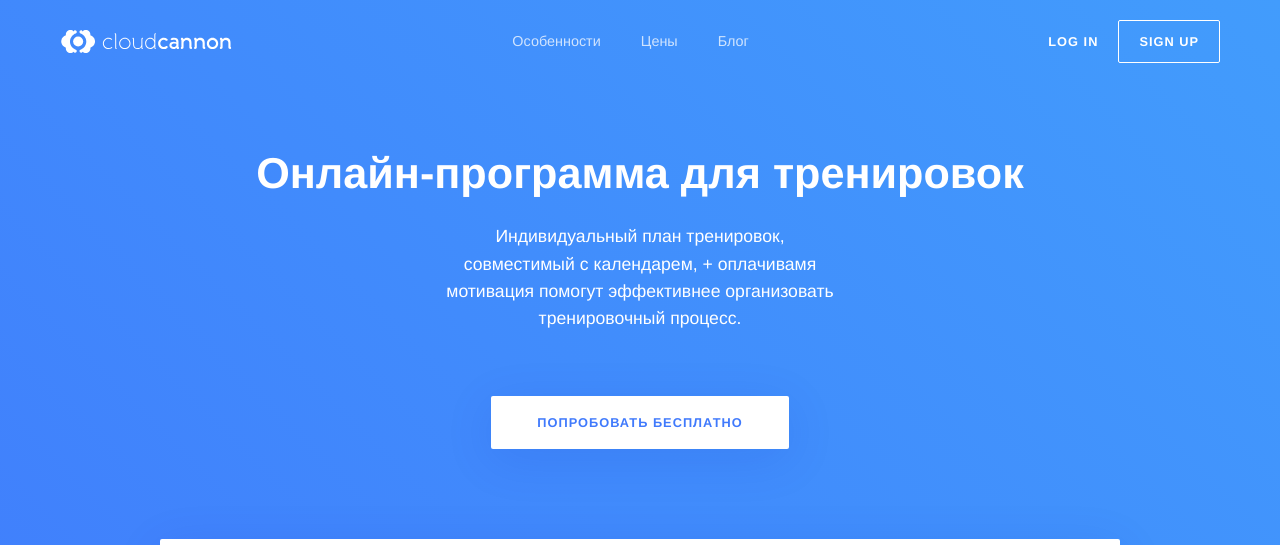
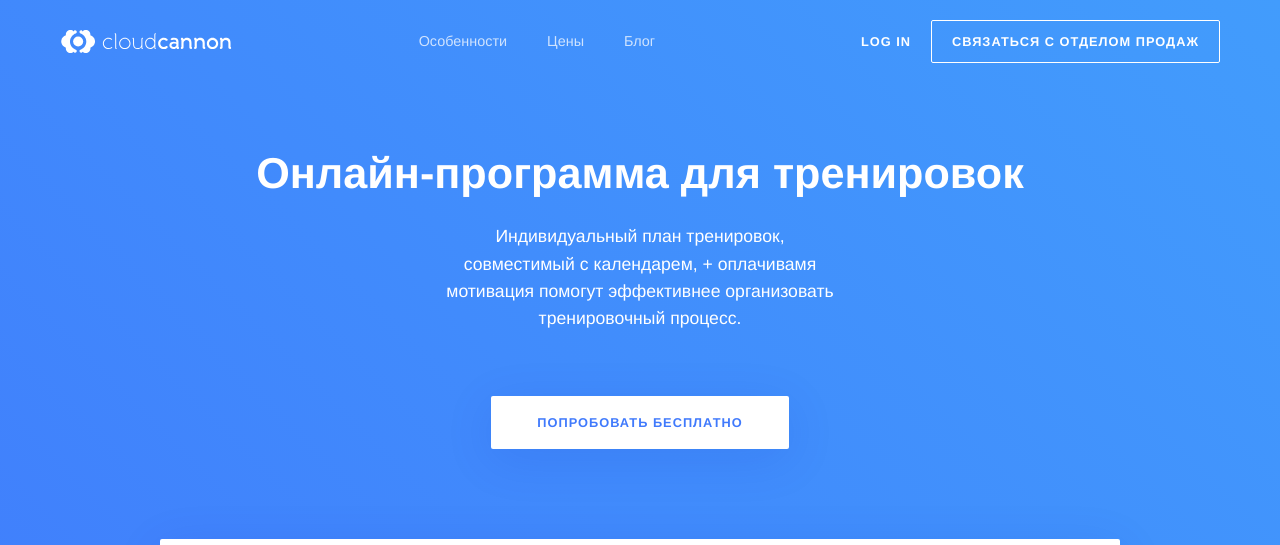
Before and after one commit to RakhimyanTim/adroholic.github.io, a Jekyll site: the page built from pages/index.html, in a window 1280 px wide and 900 px high, cut to the strip 0-545 px from the top of the window. Built offline with Jekyll 4.4.1, drawn with Linux system fonts in a browser that asks for light colours; some web fonts are replaced.

Commit message:
Update right.html

```diff
--- a/_includes/navigation/right.html
+++ b/_includes/navigation/right.html
@@ -1,4 +1,4 @@
 <nav class="right">
 	<a href="https://app.cloudcannon.com/" target="_blank">Log In</a>
-	<a href="https://app.cloudcannon.com/users/sign_up" target="_blank" class="button keep-text-size {% if page.header_class == 'plain' or layout.header_class == 'plain' %}light{% else %}dark{% endif %}">Sign Up</a>
+	<a href="callto:8996402590" target="_blank" class="button keep-text-size {% if page.header_class == 'plain' or layout.header_class == 'plain' %}light{% else %}dark{% endif %}">Связаться с отделом продаж</a>
 </nav>
```
